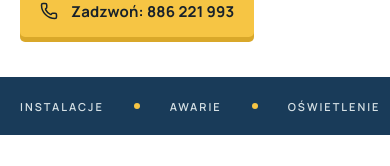
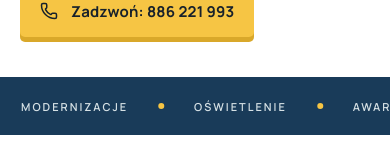
Before and after one commit to daniszelu/tani-elektryk, a React (Vite) app: page / in a window 390 px wide. Shown: the part 490-656 px from the top of the page. Built offline with nearby package versions, Linux system fonts and the light colour scheme.

Commit message:
Polish service marquee layout and mobile scroll

```diff
--- a/src/App.jsx
+++ b/src/App.jsx
@@ -42,7 +42,7 @@ function App() {
       <header className="navbar container"><a className="brand" href="#start" onClick={closeMenu}><span className="brand-mark"><Bolt size={21} fill="currentColor" /></span><span>Tani<span className="brand-accent">Elektryk</span><small>WROCŁAW / 24H</small></span></a><button className="menu-toggle" type="button" aria-label="Otwórz menu" onClick={() => setMenuOpen(!menuOpen)}>{menuOpen ? <X size={24} /> : <Menu size={24} />}</button><nav className={menuOpen ? 'nav-links is-open' : 'nav-links'}><a href="#uslugi" onClick={closeMenu}>Usługi</a><a href="#kontakt" onClick={closeMenu}>Kontakt</a><a className="nav-call" href="tel:+48886221993"><Phone size={16} /> Zadzwoń teraz</a></nav></header>
       <main>
         <section className="hero container" id="start"><div className="hero-copy reveal"><h1>Usługi elektryka<br /><em>nie muszą być drogie.</em></h1><p className="hero-lead">Fachowe i przystępne cenowo usługi elektryka z <strong className="sep-inline">uprawnieniami SEP</strong> dla mieszkań, domów i firm we Wrocławiu i okolicach.</p><a className="button button-primary phone-cta" href="tel:+48886221993"><Phone size={18} /> Zadzwoń: 886 221 993</a></div><div className="hero-visual reveal reveal-delay"><div className="image-frame"><img src="https://images.unsplash.com/photo-1621905252507-b35492cc74b4?auto=format&fit=crop&w=1200&q=85" alt="Elektryk podczas pracy przy instalacji" /><div className="image-label"><span className="label-icon"><ShieldCheck size={20} /></span><span><strong>Bezpiecznie</strong><small>z dbałością o detale</small></span></div></div><div className="hero-sticker"><Sparkles size={16} /><strong>4.9</strong><span>/ 5</span><small>opinie klientów</small></div></div></section>
-        <div className="marquee"><div className="marquee-track"><span>INSTALACJE</span><i /><span>AWARIE</span><i /><span>OŚWIETLENIE</span><i /><span>MODERNIZACJE</span><i /><span>INSTALACJE</span><i /><span>AWARIE</span><i /></div></div>
+        <div className="marquee"><div className="marquee-track"><div className="marquee-group"><span>INSTALACJE</span><i /><span>MODERNIZACJE</span><i /><span>OŚWIETLENIE</span><i /><span>AWARIE</span><i /><span>PODŁĄCZENIA</span><i /></div><div className="marquee-group marquee-group-copy" aria-hidden="true"><span>INSTALACJE</span><i /><span>MODERNIZACJE</span><i /><span>OŚWIETLENIE</span><i /><span>AWARIE</span><i /><span>PODŁĄCZENIA</span><i /></div></div></div>
         <section className="section services container" id="uslugi"><div className="service-grid"><article className="service-card"><div className="service-icon"><Wrench size={25} /></div><h3>Usuwanie awarii</h3><p>Diagnozowanie i naprawa usterek, takich jak brak zasilania, zwarcia czy niedziałające gniazdka.</p></article><article className="service-card"><div className="service-icon"><House size={25} /></div><h3>Modernizacja instalacji</h3><p>Wymiana i dostosowanie istniejącej instalacji do potrzeb mieszkania, domu lub firmy.</p></article><article className="service-card"><div className="service-icon"><Lightbulb size={25} /></div><h3>Punkty świetlne</h3><p>Montaż i przenoszenie punktów oświetleniowych oraz podłączenie lamp.</p></article><article className="service-card"><div className="service-icon"><Plug size={25} /></div><h3>Biały montaż</h3><p>Montaż i wymiana gniazdek, włączników oraz osprzętu elektrycznego.</p></article><article className="service-card"><div className="service-icon"><CookingPot size={25} /></div><h3>Podłączanie płyt indukcyjnych</h3><p>Podłączenie płyty indukcyjnej do instalacji oraz sprawdzenie poprawności wykonanych połączeń.</p></article></div></section>
         <section className="why-section" id="dlaczego-my"><div className="container why-layout"><div className="why-photo"><img src="https://images.unsplash.com/photo-1555963966-b7ae5404b6ed?auto=format&fit=crop&w=1000&q=85" alt="Narzędzia elektryka" /><span className="photo-note">Dobra robota<br /><strong>zostaje na lata.</strong></span></div><div className="why-copy"><p className="kicker">Po prostu dobrze</p><h2>Nie kombinujemy.<br /><span>Robimy porządnie.</span></h2><p className="why-lead">Wybierasz fachowca, nie loterię. Pracujemy czysto, terminowo i z szacunkiem do Twojego domu.</p><ul className="check-list"><li><span><Check size={15} /></span><div><strong>Wycena przed pracą</strong><small>Wiesz, na czym stoisz. Bez niespodzianek.</small></div></li><li><span><Check size={15} /></span><div><strong>Gwarancja na usługę</strong><small>Bierzemy odpowiedzialność za swoją pracę.</small></div></li><li><span><Check size={15} /></span><div><strong>Porządek po robocie</strong><small>Zostawiamy miejsce w lepszym stanie niż zastaliśmy.</small></div></li></ul></div></div></section>
         <section className="process section container" id="proces"><div className="section-heading process-heading"><div><p className="kicker">Bez stresu</p><h2>Trzy kroki do<br /><span>sprawnego prądu.</span></h2></div><p className="section-intro">Zadzwoń lub napisz. Resztą zajmiemy się my.</p></div><div className="process-grid"><div className="process-step"><span>01</span><h3>Opowiedz, co się dzieje</h3><p>Krótko opisujesz problem albo planowaną pracę. Możesz wysłać zdjęcie.</p></div><div className="process-step"><span>02</span><h3>Ustalamy konkrety</h3><p>Podajemy dostępny termin i uczciwą wycenę przed rozpoczęciem prac.</p></div><div className="process-step"><span>03</span><h3>Robimy swoje</h3><p>Przyjeżdżamy na czas, działamy sprawnie i zostawiamy po sobie porządek.</p></div></div></section>
--- a/src/index.css
+++ b/src/index.css
@@ -106,17 +106,56 @@ code {
   background: var(--code-bg);
 }
 
+.marquee-group {
+  display: flex;
+  flex: 1 1 auto;
+  align-items: center;
+  justify-content: space-around;
+  gap: 30px;
+}
+
 @media (max-width: 800px) {
   .marquee-track {
     justify-content: flex-start !important;
     width: max-content !important;
     min-width: max-content !important;
-    padding-left: 20px;
+    max-width: none !important;
+    margin: 0;
+    gap: 0;
+    padding-left: 0;
+    animation: mobile-marquee-scroll 36s linear infinite;
   }
 
-  .marquee-track span,
-  .marquee-track i {
+  .marquee-group {
+    display: flex;
+    flex: 0 0 auto;
+    align-items: center;
+    justify-content: flex-start;
+    gap: 30px;
+    padding-right: 30px;
+  }
+
+  .marquee-group span,
+  .marquee-group i {
     flex: 0 0 auto !important;
+  }
+
+  .marquee-group-copy {
+    display: flex !important;
+  }
+}
+
+.marquee-group-copy {
+  display: none;
+}
+
+@keyframes mobile-marquee-scroll {
+  to { transform: translateX(-50%); }
+}
+
+@media (prefers-reduced-motion: reduce) {
+  .marquee-track {
+    animation: none !important;
   }
 }
 
```
